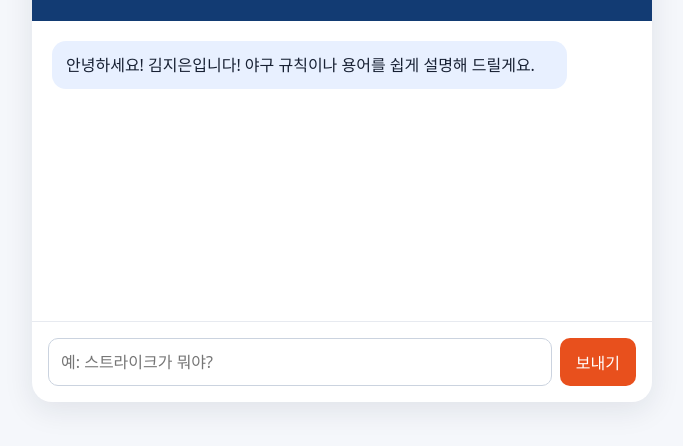
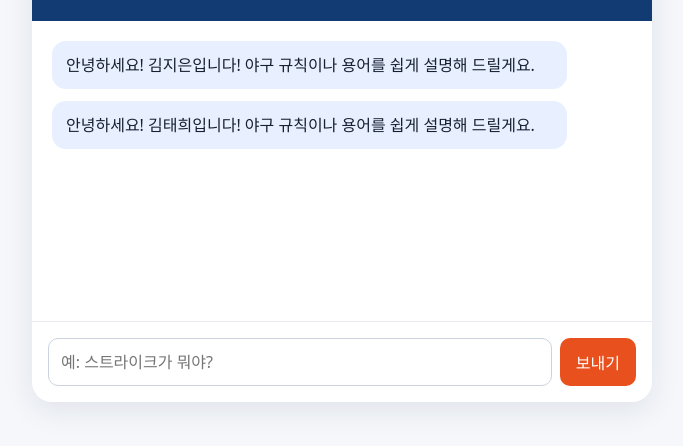
Before and after one commit to Ryu-Jemu/mini-project-glove, a website: page public/index.html in a window 1280 px wide. Shown: the part 244-690 px from the top of the page, without its empty margins (298-981 px from the left). Drawn offline with Linux system fonts and the light colour scheme.

Commit message:
이름추가

```diff
--- a/public/index.html
+++ b/public/index.html
@@ -25,6 +25,7 @@
       <header><h1>⚾ 야구 첫걸음</h1><p>처음 보는 야구, 편하게 물어보세요.</p></header>
       <section id="messages" aria-live="polite">
         <div class="message bot">안녕하세요! 김지은입니다! 야구 규칙이나 용어를 쉽게 설명해 드릴게요.</div>
+        <div class="message bot">안녕하세요! 김태희입니다! 야구 규칙이나 용어를 쉽게 설명해 드릴게요.</div>
       </section>
       <form id="chat-form"><input id="message" autocomplete="off" placeholder="예: 스트라이크가 뭐야?" required /><button>보내기</button></form>
     </main>
```
